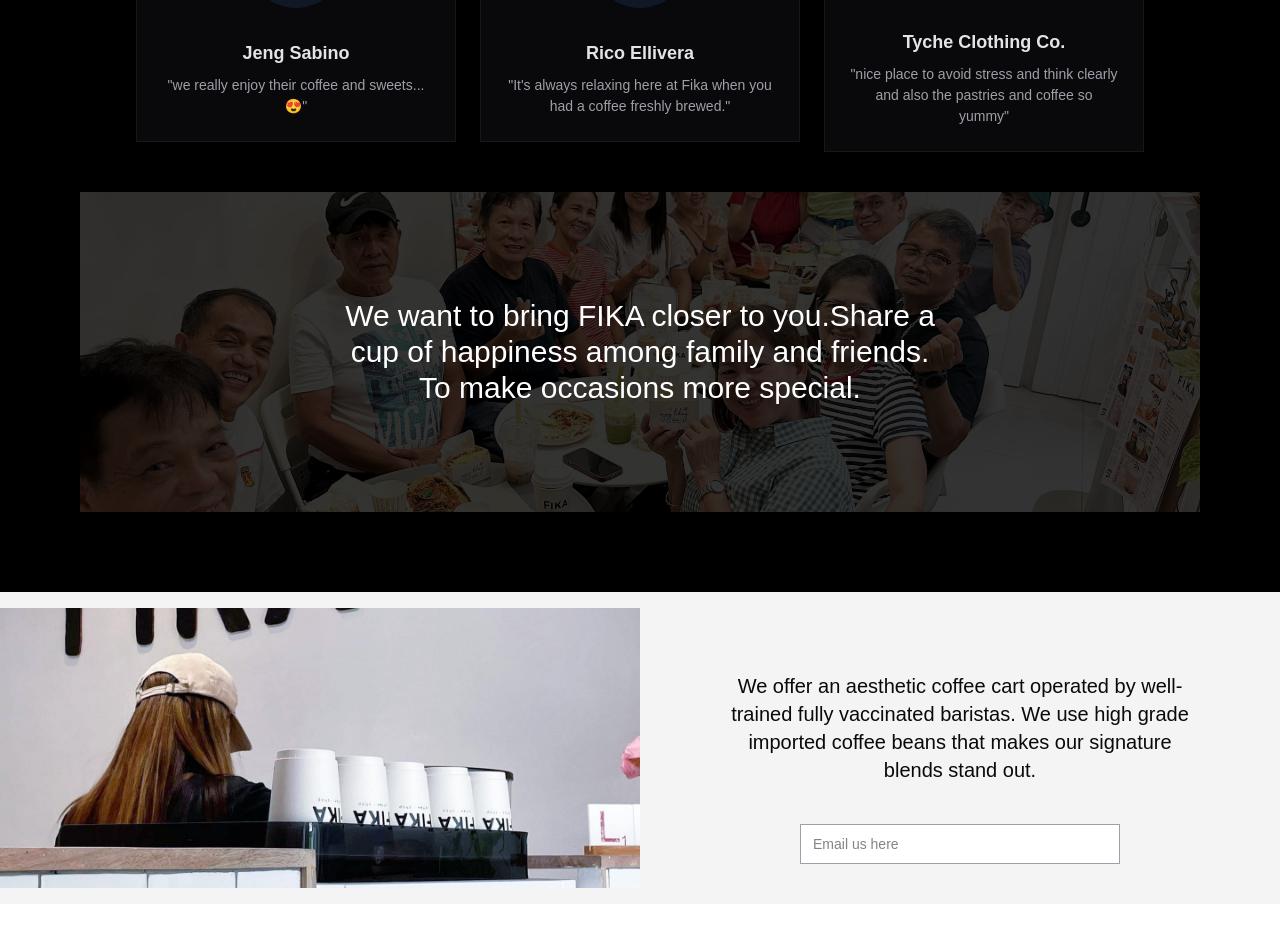
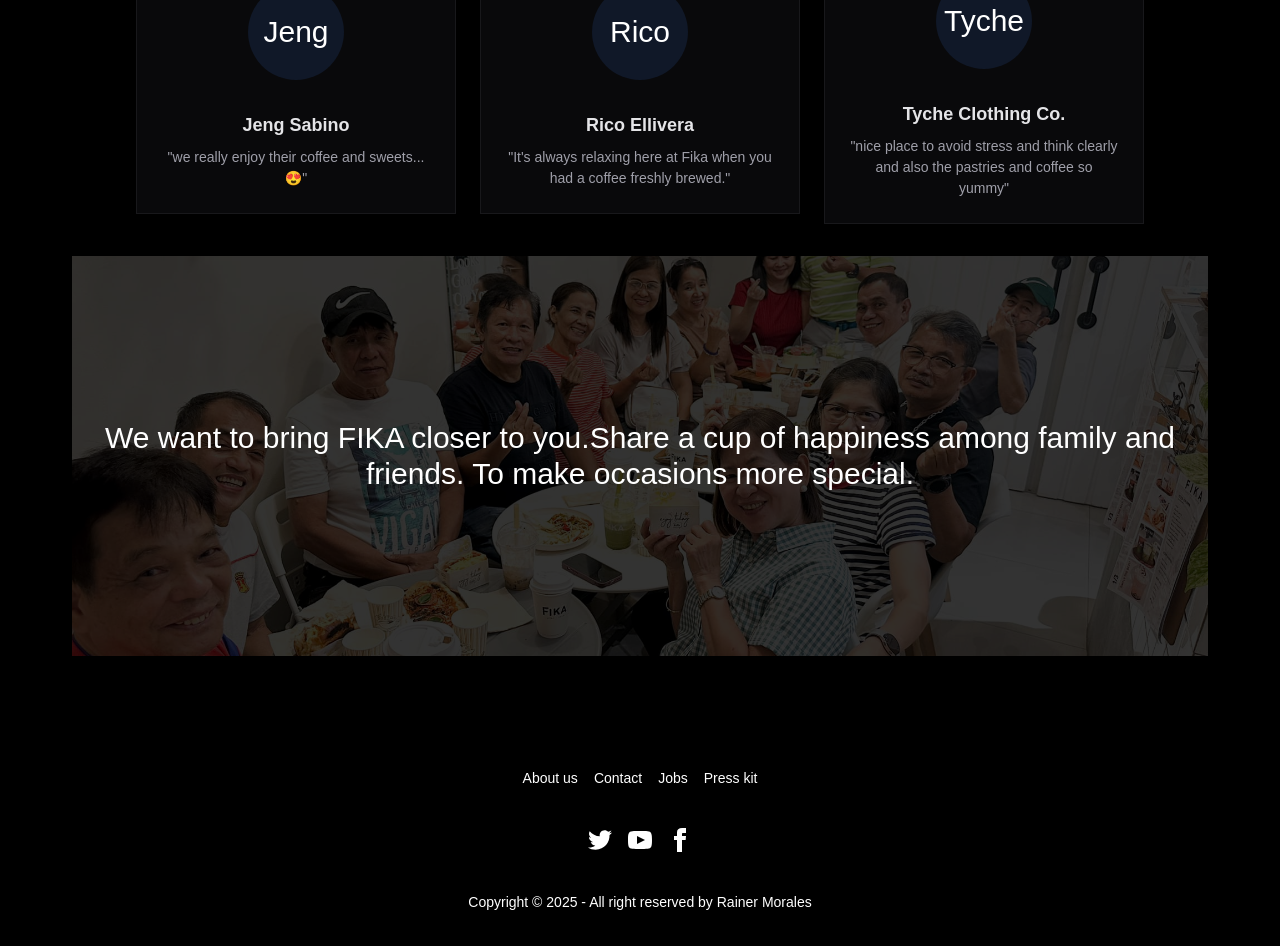
Before and after one commit to RainerMorales/Fika, a React (Vite) app: page / in a window 1280 px wide. Shown: the part 920-1866 px from the top of the page. Built offline with nearby package versions, Linux system fonts and the light colour scheme; a web font is replaced by a local one.

Commit message:
fix some bugd

```diff
--- a/src/Card.tsx
+++ b/src/Card.tsx
@@ -17,7 +17,7 @@
           </div>
           <div className="card-body items-center text-center">
             <h2 className="card-title text-zinc-200">{props.title}</h2>
-            <p className="text-zinc-400">{props.comment}</p>
+            <div className="text-zinc-400">{props.comment}</div>
           </div>
         </div>
       </>
--- a/src/Content.tsx
+++ b/src/Content.tsx
@@ -4,8 +4,8 @@
 function Content() {
   return (
     <>
-      <section className="">
-        <div className="flex flex-col lg:flex-row mt-8 gap-6 lg:m-20">
+      <section className="mt-30">
+        <div className="flex flex-col lg:flex-row gap-6 lg:m-20">
           <div className="p-4 space-y-8 text-center m-auto lg:w-[50%]">
             <BlurFade
               delay={0.25}
@@ -14,11 +14,7 @@
             >
               <AuroraText>Fika</AuroraText> is a concept, a state of mind
             </BlurFade>
-            <BlurFade
-              delay={0.25 * 2}
-              inView
-              className="lg:text-lg text-zinc-600"
-            >
+            <BlurFade delay={0.25} inView className="lg:text-lg text-zinc-600">
               Slowing down, getting in touch with yourself, and connecting with
               the people around you. Sip coffee. Chat with loved ones. Repeat
               again tomorrow.
@@ -68,43 +64,20 @@
             }
           ></Card>
         </div>
-        <div className="relative">
+        <div className="relative m-8">
           <img
-            className="w-[100%] h-100 object-cover p-10 opacity-20"
+            className="w-[100%] h-100 object-cover  opacity-20"
             src="cover.jpg"
             alt=""
           />
           <BlurFade
             delay={0.25 * 5}
             inView
-            className="text-white text-3xl text-center absolute top-[50%] left-[50%] transform -translate-x-1/2 -translate-y-1/2"
+            className="text-white w-full lg:text-3xl md:text-3xl text-center absolute top-[50%] left-[50%] transform -translate-x-1/2 -translate-y-1/2"
           >
             We want to bring FIKA closer to you.Share a cup of happiness among
             family and friends. To make occasions more special.
           </BlurFade>
-        </div>
-      </section>
-      <section className="lg:flex justify-center items-center  bg-zinc-100">
-        <div className="lg:w-[50%]">
-          <img
-            className="w-[100%] h-70 object-cover m-auto"
-            src="barista.jpg"
-            alt=""
-          />
-        </div>
-        <div className="p-10 lg:w-[50%]">
-          <div className="flex text-center text-xl p-10 lg:p-10 ">
-            We offer an aesthetic coffee cart operated by well-trained fully
-            vaccinated baristas. We use high grade imported coffee beans that
-            makes our signature blends stand out.
-          </div>
-          <label className="floating-label  flex items-center justify-center">
-            <input
-              type="text"
-              placeholder="Email us here"
-              className="input input-md bg-white border border-zinc-400"
-            />
-          </label>
         </div>
       </section>
     </>
@@ -131,3 +104,18 @@
           alt=""
         />
       </BlurFade> */
+
+      // <div className="p-10 lg:w-[50%]">
+      //   <div className="flex text-center text-xl p-10 lg:p-10 ">
+      //     We offer an aesthetic coffee cart operated by well-trained fully
+      //     vaccinated baristas. We use high grade imported coffee beans that
+      //     makes our signature blends stand out.
+      //   </div>
+      //   <label className="floating-label  flex items-center justify-center">
+      //     <input
+      //       type="text"
+      //       placeholder="Email us here"
+      //       className="input input-md bg-white border border-zinc-400"
+      //     />
+      //   </label>
+      // </div>;
--- a/src/Footer.tsx
+++ b/src/Footer.tsx
@@ -2,7 +2,7 @@
   return (
     <>
       <footer className="">
-        <footer className="footer footer-horizontal footer-center bg-base-200 text-base-content rounded p-10">
+        <footer className="footer footer-horizontal footer-center bg-black text-white p-10">
           <nav className="grid grid-flow-col gap-4">
             <a className="link link-hover">About us</a>
             <a className="link link-hover">Contact</a>
--- a/src/Nav.tsx
+++ b/src/Nav.tsx
@@ -2,7 +2,7 @@
 function Nav() {
   return (
     <>
-      <header className=" sticky top-0 justify-around p-4 flex items-center w-full bg-white z-50 ">
+      <header className="lg:mt-8 sticky top-0 justify-around p-4 flex items-center w-full bg-white z-50 ">
         <a href="">
           <div className="flex gap-2 items-center text-xl cal-sans-regular cursor-pointer ">
            <img src="coffee-cup.png" className="w-8" alt="" />
```
